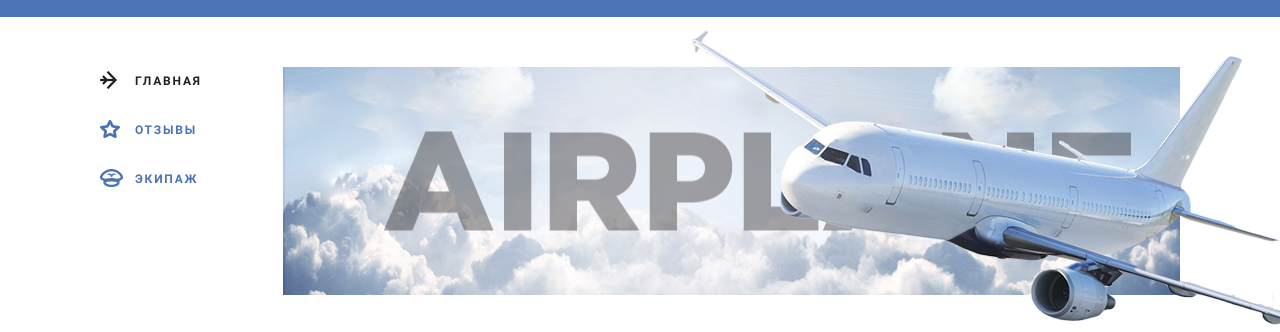
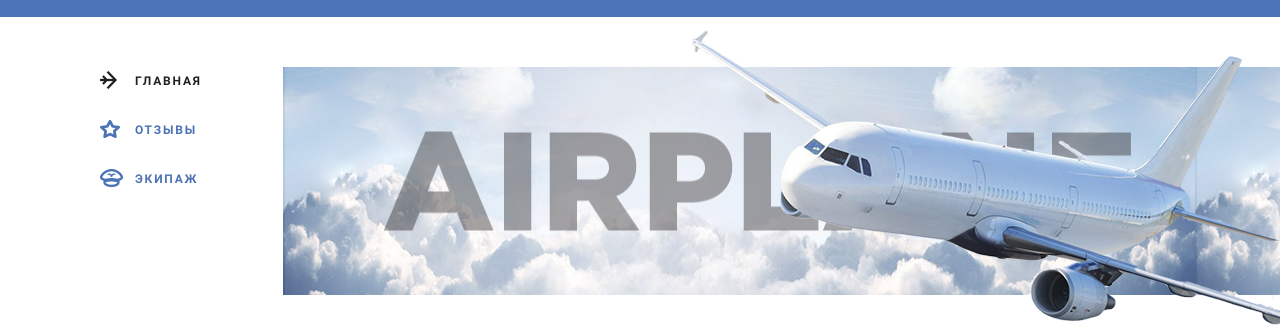
Before and after one commit to alexndrschelokov/airplanet.github.io, a plain HTML site: page main.html in a window 1280 px wide. Shown: the part 76-408 px from the top of the page. Drawn offline with Linux system fonts and the light colour scheme.

Commit message:
растянул баннер на 3000px

```diff
--- a/css/blocks/banner.css
+++ b/css/blocks/banner.css
@@ -7,9 +7,9 @@
 .banner__block {
   position: absolute  ;
   top: 0;
+  left: 0;
   bottom: 0;
-  left: 0;
-  right: 0;
+  width: 3000px;
 
   background: url(../../img/decor/sky.jpg) left top repeat-x;
 }
--- a/css/blocks/partner.css
+++ b/css/blocks/partner.css
@@ -2,7 +2,7 @@
   display: inline-block;
   filter: grayscale(1);
 
-  transition: filter .3s;
+  transition: filter o.3s;
 }
 
 .partner__link:hover {
```
